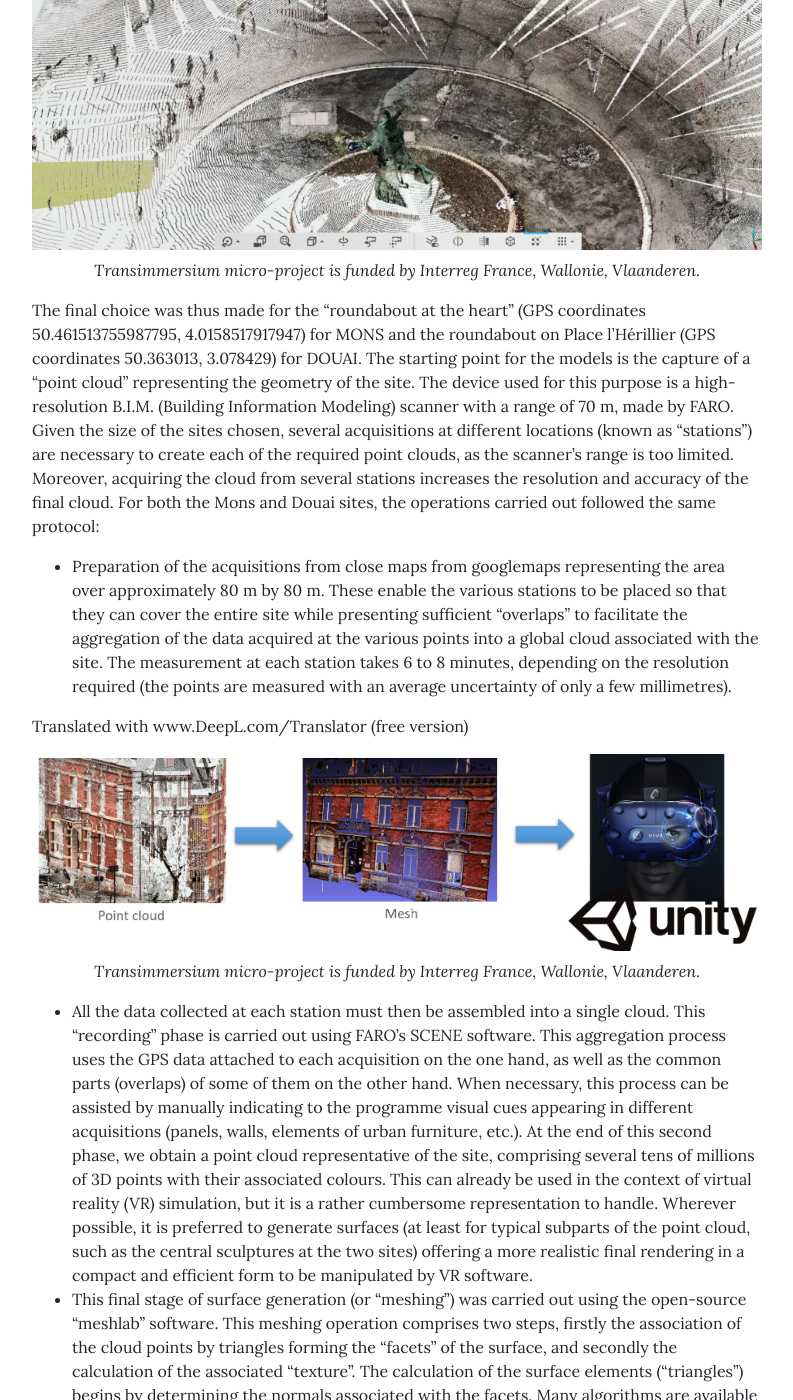
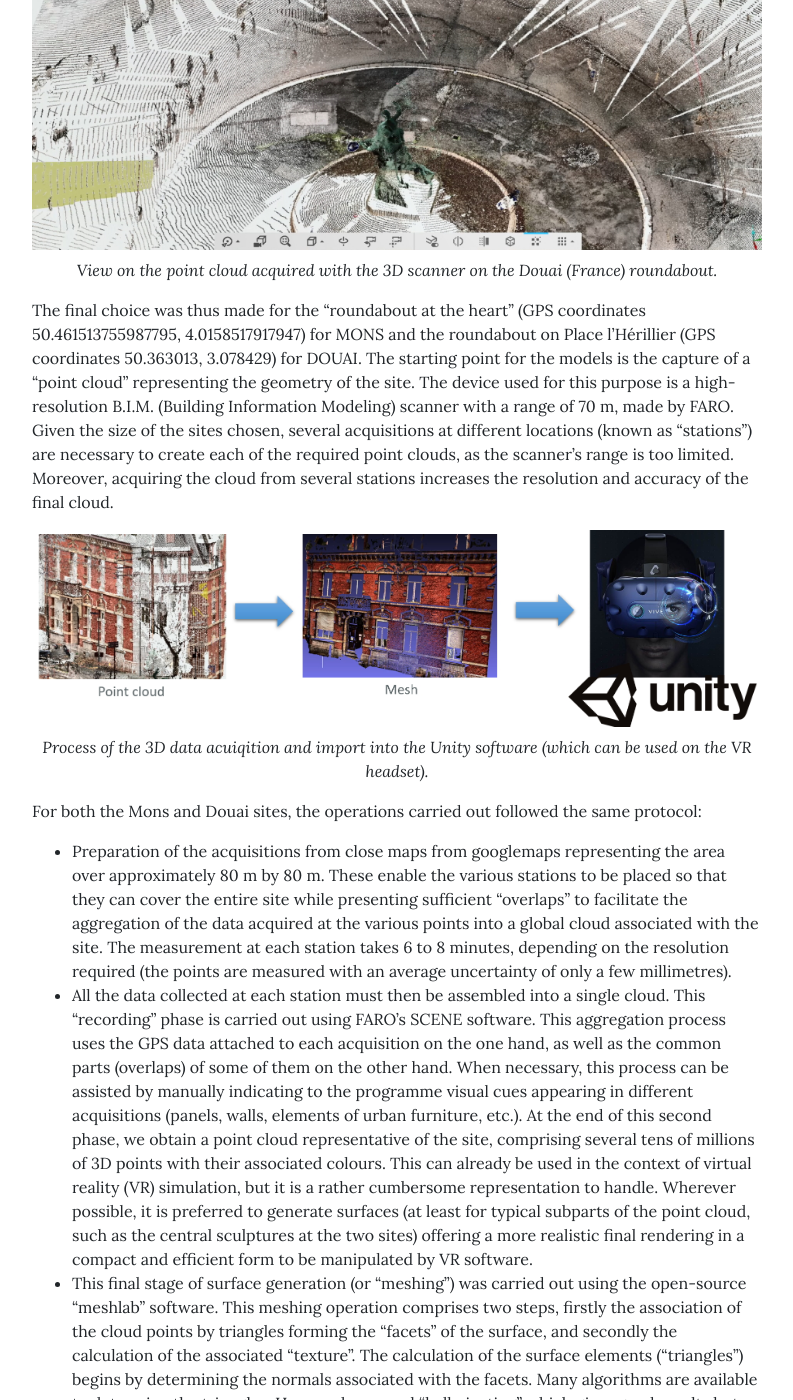
Before and after one commit to numediart/Transimmersium, a Jekyll site: the page built from pages/action1.md, in a window 1280 px wide and 1400 px high, scrolled down 685 px. Shown: the whole window, without its empty margins (243-1036 px from the left). Built offline with Jekyll 4.4.1, drawn with Linux system fonts in a browser that asks for light colours; some of the changed text lies outside the part shown.

Commit message:
actions update

```diff
--- a/pages/action1.md
+++ b/pages/action1.md
@@ -12,33 +12,30 @@ permalink: /action1/
 The objective of this first action is to provide the 3D models of the reference sites which will then be integrated into the immersive simulations developed within the framework of the project. The first step was to select a site in each country. The selection was made according to the "accidentogenic" nature of the sites (informed by the police on Mons side and by the road services on Douai side) and their similarity. A further constraint was that these sites had to be "conflict zones" between users of the road network, i.e. in the case of our study a place where vehicles and vulnerable users, in this case pedestrians, meet.
 
 ![Project partners](https://raw.githubusercontent.com/numediart/Transimmersium/main/assets/img/trans_Action1_scan2.jpg)
-_Transimmersium micro-project is funded by Interreg France, Wallonie, Vlaanderen._
+_View on the point cloud acquired with the 3D scanner on the Douai (France) roundabout._
 
 The final choice was thus made for the "roundabout at the heart" (GPS coordinates 50.461513755987795, 4.0158517917947) for MONS and the roundabout on Place l'Hérillier (GPS coordinates 50.363013, 3.078429) for DOUAI. The starting point for the models is the capture of a "point cloud" representing the geometry of the site. The device used for this purpose is a high-resolution B.I.M. (Building Information Modeling) scanner with a range of 70 m, made by FARO. Given the size of the sites chosen, several acquisitions at different locations (known as "stations") are necessary to create each of the required point clouds, as the scanner's range is too limited. Moreover, acquiring the cloud from several stations increases the resolution and accuracy of the final cloud.
+
+![Project partners](https://raw.githubusercontent.com/numediart/Transimmersium/main/assets/img/trans_action1.jpg)
+_Process of the 3D data acuiqition and import into the Unity software (which can be used on the VR headset)._
+
 For both the Mons and Douai sites, the operations carried out followed the same protocol:
 * Preparation of the acquisitions from close maps from googlemaps representing the area over approximately 80 m by 80 m. These enable the various stations to be placed so that they can cover the entire site while presenting sufficient "overlaps" to facilitate the aggregation of the data acquired at the various points into a global cloud associated with the site. The measurement at each station takes 6 to 8 minutes, depending on the resolution required (the points are measured with an average uncertainty of only a few millimetres).
-
-Translated with www.DeepL.com/Translator (free version)
-
-![Project partners](https://raw.githubusercontent.com/numediart/Transimmersium/main/assets/img/trans_action1.jpg)
-_Transimmersium micro-project is funded by Interreg France, Wallonie, Vlaanderen._
-
 * All the data collected at each station must then be assembled into a single cloud. This "recording" phase is carried out using FARO's SCENE software. This aggregation process uses the GPS data attached to each acquisition on the one hand, as well as the common parts (overlaps) of some of them on the other hand. When necessary, this process can be assisted by manually indicating to the programme visual cues appearing in different acquisitions (panels, walls, elements of urban furniture, etc.). At the end of this second phase, we obtain a point cloud representative of the site, comprising several tens of millions of 3D points with their associated colours. This can already be used in the context of virtual reality (VR) simulation, but it is a rather cumbersome representation to handle. Wherever possible, it is preferred to generate surfaces (at least for typical subparts of the point cloud, such as the central sculptures at the two sites) offering a more realistic final rendering in a compact and efficient form to be manipulated by VR software.
 * This final stage of surface generation (or "meshing") was carried out using the open-source "meshlab" software. This meshing operation comprises two steps, firstly the association of the cloud points by triangles forming the "facets" of the surface, and secondly the calculation of the associated "texture". The calculation of the surface elements ("triangles") begins by determining the normals associated with the facets. Many algorithms are available to determine the triangles. Here we have used "ball pivoting" which gives good results but sometimes generates "holes" in the resulting surface. As mentioned above, the texture associated with the surface is calculated by transferring the colour attributes of the facet points to the facets. The post-processing of each of the point clouds is an operation that takes from a few days to a week. It should be noted that the acquisitions were made on 10 January 2020 for the Mons site and on 16 December 2020 for the Douai site.
 
 {: .alert .alert-info}
 Proofs - videos of Mons and Douai roundabouts :
 
-{: .col-md-8 .m-auto}
 <iframe width="560" height="315" src="https://www.youtube.com/embed/Rt71vzozXPI" frameborder="0" allow="accelerometer; autoplay; clipboard-write; encrypted-media; gyroscope; picture-in-picture" allowfullscreen></iframe>
 _Point cloud acquisition - Douai roundabout_
 
-The above video shows the result of the 3D acquisition of the data on the Douai site
+The above video shows the result of the 3D acquisition of the data on the Douai (France) site with several sites for the 3D scanner.
 
-{: .col-md-8 .m-auto}
 <iframe width="560" height="315" src="https://www.youtube.com/embed/euBft04QYMw" frameborder="0" allow="accelerometer; autoplay; clipboard-write; encrypted-media; gyroscope; picture-in-picture" allowfullscreen></iframe>
 _Meshing of the Mons roundabout_
 
+The second video shows the result for the Mons roundabout (Belgium) after cloud processing and applying meshes.
 
 ---
 
```
Also changed, not shown: pages/action2.md (+13 -12 lines), pages/action3.md (+4 -2 lines).
